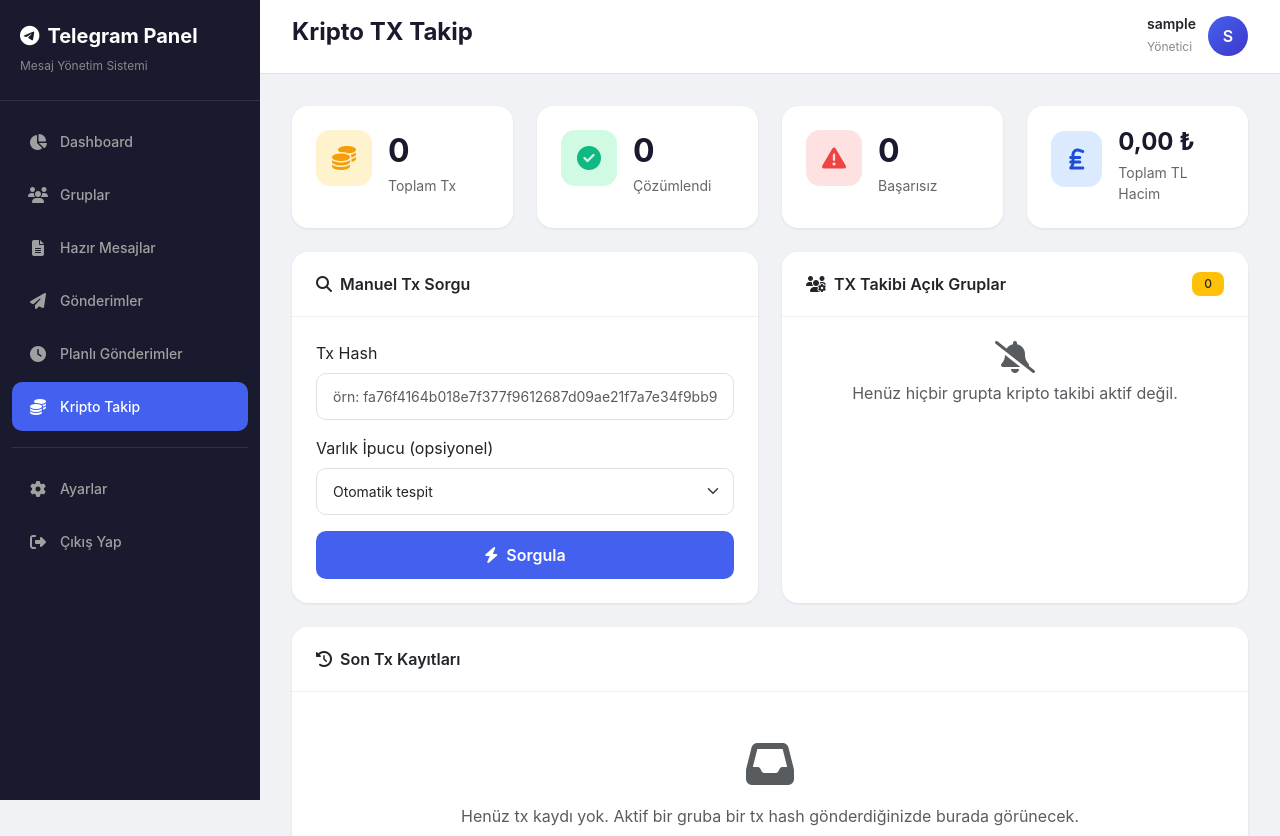
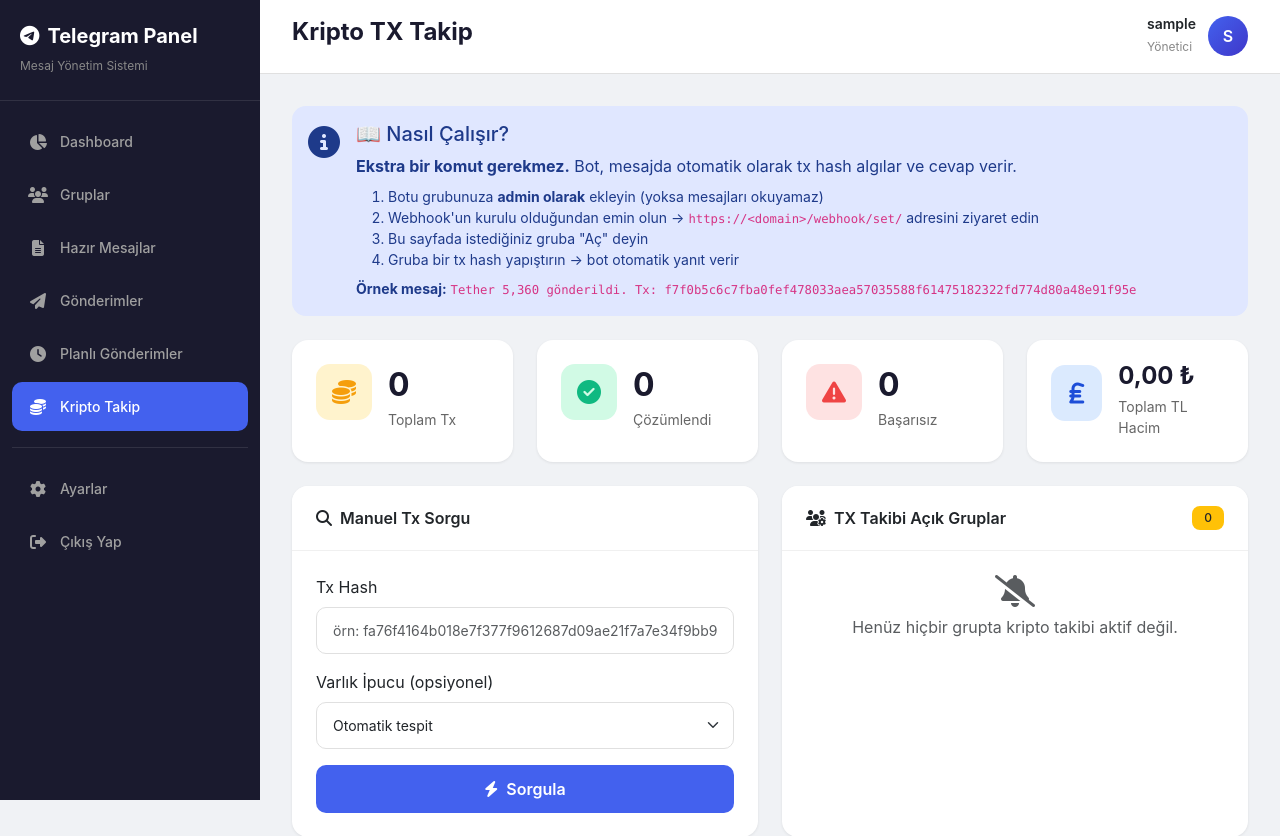
Before and after one commit to mrcengiz-owner/tgbot, a Django app: page /kripto/ in a window 1280 px wide. Shown: the top 836 px of the page. Run offline with Django 5.2, Linux system fonts and the light colour scheme; the visitor is signed in with stand-in values (Sample User, id 1); data that the repository does not hold is empty.

Commit message:
newcyrp3

```diff
--- a/core/urls.py
+++ b/core/urls.py
@@ -28,6 +28,8 @@ urlpatterns = [
     path('kripto/ara/', views.tx_lookup, name='tx_lookup'),
     path('kripto/grup/aktif/<int:pk>/', views.tx_enable_group, name='tx_enable_group'),
     path('kripto/grup/pasif/<int:pk>/', views.tx_disable_group, name='tx_disable_group'),
+    path('kripto/grup/test/<int:pk>/', views.tx_send_test, name='tx_send_test'),
+    path('kripto/test-temizle/', views.tx_clear_test_result, name='tx_clear_test_result'),
     path('api/logs/', views.get_logs, name='get_logs'),
     path('api/template/<int:pk>/', views.get_template, name='get_template'),
     path('api/tx-rates/', views.tx_rates_api, name='tx_rates_api'),
--- a/core/views.py
+++ b/core/views.py
@@ -1,10 +1,11 @@
 from decimal import Decimal
 from django.shortcuts import render, redirect, get_object_or_404
 from django.contrib import messages
-from django.http import JsonResponse
+from django.http import JsonResponse, HttpResponseRedirect
 from django.views.decorators.http import require_http_methods
 from django.contrib.auth.decorators import login_required
 from django.utils import timezone
+from django.conf import settings
 import requests
 from .models import (
     TelegramGroup,
@@ -455,6 +456,73 @@ def tx_rates_api(request):
     return JsonResponse({'rates': rows})
 
 
+@login_required
+@require_http_methods(["POST"])
+def tx_send_test(request, pk):
+    """Belirli bir gruba örnek tx hash gönderip botun nasıl cevap vereceğini test eder.
+    Gerçek bir test: bot sanki gruptaymış gibi çalışır, cevabı panelde gösterir."""
+    from core.services import TxService  # geç import
+
+    group = get_object_or_404(TelegramGroup, pk=pk)
+    sample_hash = 'f7f0b5c6c7fba0fef478033aea57035588f61475182322fd774d80a48e91f95e'
+    bot_token = getattr(settings, 'TELEGRAM_BOT_TOKEN', '')
+
+    # Eğer tx_tracker_enabled değilse kullanıcıyı uyar
+    if not group.is_active:
+        messages.error(request, f'{group.name} pasif durumda. Önce aktifleştirin.')
+        return redirect('tx_tracker')
+    if not group.tx_tracker_enabled:
+        messages.warning(request, f'{group.name} için TX takibi kapalı. Test mesajı yine de gönderildi ama bot cevap vermeyecek.')
+
+    if not bot_token:
+        messages.error(request, 'TELEGRAM_BOT_TOKEN tanımlı değil.')
+        return redirect('tx_tracker')
+
+    # Botu sanki gruptaymış gibi çalıştır (sadece hesaplama)
+    svc = TxService(bot_token=bot_token)
+    text = (
+        f"Test mesajı - gerçek bir örnek\n\n"
+        f"Tether 5,360 gönderildi.\n\n"
+        f"Tx: {sample_hash}\n"
+        f"https://tronscan.org/#/transaction/{sample_hash}"
+    )
+    try:
+        reply = svc.process(
+            message_text=text,
+            chat_id=group.chat_id,
+            message_id=None,
+        )
+    except Exception as exc:  # noqa: BLE001
+        messages.error(request, f'Hata: {exc}')
+        return redirect('tx_tracker')
+
+    if not reply:
+        result_text = (
+            '⚠ Bot bir yanıt üretmedi. Olası sebepler:\n'
+            '1) Bot gruba admin olarak eklenmemiş olabilir\n'
+            '2) Webhook kurulu olmayabilir (/webhook/set/ adresini ziyaret edin)\n'
+            '3) Explorer servisi geçici olarak cevap vermiyor olabilir'
+        )
+    else:
+        result_text = f'✅ Bot şu yanıtı üretecek:\n\n{reply}'
+
+    # Test mesajını kendi adımıza gruba da gönderelim (gerçek simülasyon)
+    # NOT: Bu, sadece bir simülasyon; webhook'tan geçmiyor, sadece mesajı gruba yollar
+    # İsterseniz bu kısmı kaldırabiliriz, çünkü sadece formatı görmek istiyorsanız üstteki yeter.
+    # Kullanıcıya inline sonuç göstermek için session flash yerine
+    # query string üzerinden dönelim ve template'te gösterelim.
+    request.session['tx_test_result'] = result_text
+    request.session['tx_test_group'] = group.name
+    return HttpResponseRedirect('/kripto/?test=1')
+
+
+@login_required
+def tx_clear_test_result(request):
+    request.session.pop('tx_test_result', None)
+    request.session.pop('tx_test_group', None)
+    return redirect('tx_tracker')
+
+
 def _tx_stats():
     tx_qs = TxTracker.objects.all()
     return {
--- a/templates/core/tx_tracker.html
+++ b/templates/core/tx_tracker.html
@@ -4,6 +4,35 @@
 {% block page_title %}Kripto TX Takip{% endblock %}
 
 {% block content %}
+<!-- Kullanım Kılavuzu (bilgilendirme) -->
+<div class="alert alert-info border-0 d-flex align-items-start gap-3 mb-4" style="background:#e0e7ff;color:#1e3a8a;border-radius:14px;">
+    <i class="fas fa-info-circle fa-2x mt-1"></i>
+    <div>
+        <h5 class="mb-2">📖 Nasıl Çalışır?</h5>
+        <p class="mb-2"><strong>Ekstra bir komut gerekmez.</strong> Bot, mesajda otomatik olarak tx hash algılar ve cevap verir.</p>
+        <ol class="mb-2 small">
+            <li>Botu grubunuza <strong>admin olarak</strong> ekleyin (yoksa mesajları okuyamaz)</li>
+            <li>Webhook'un kurulu olduğundan emin olun → <code>https://&lt;domain&gt;/webhook/set/</code> adresini ziyaret edin</li>
+            <li>Bu sayfada istediğiniz gruba "Aç" deyin</li>
+            <li>Gruba bir tx hash yapıştırın → bot otomatik yanıt verir</li>
+        </ol>
+        <p class="mb-0 small"><strong>Örnek mesaj:</strong> <code>Tether 5,360 gönderildi. Tx: f7f0b5c6c7fba0fef478033aea57035588f61475182322fd774d80a48e91f95e</code></p>
+    </div>
+</div>
+
+<!-- Test sonucu (varsa göster) -->
+{% if request.session.tx_test_result %}
+<div class="card mb-4" style="border:2px solid #4361ee;">
+    <div class="card-header d-flex justify-content-between align-items-center" style="background:#4361ee;color:#fff;">
+        <span><i class="fas fa-vial me-2"></i>Test Sonucu · {{ request.session.tx_test_group }}</span>
+        <a href="{% url 'tx_clear_test_result' %}" class="btn btn-sm btn-light">Kapat</a>
+    </div>
+    <div class="card-body">
+        <pre class="mb-0" style="white-space:pre-wrap;font-family:-apple-system,BlinkMacSystemFont,'Segoe UI',sans-serif;">{{ request.session.tx_test_result }}</pre>
+    </div>
+</div>
+{% endif %}
+
 <!-- Stats -->
 <div class="row g-4 mb-4">
     <div class="col-sm-6 col-xl-3">
@@ -136,12 +165,20 @@
                                 <br>
                                 <code class="small text-muted">{{ g.chat_id }}</code>
                             </div>
-                            <form action="{% url 'tx_disable_group' g.id %}" method="POST">
-                                {% csrf_token %}
-                                <button class="btn btn-sm btn-outline-warning">
-                                    <i class="fas fa-bell-slash"></i> Kapat
-                                </button>
-                            </form>
+                            <div>
+                                <form action="{% url 'tx_send_test' g.id %}" method="POST" class="d-inline me-1">
+                                    {% csrf_token %}
+                                    <button class="btn btn-sm btn-outline-primary" title="Bu gruba örnek tx gönder">
+                                        <i class="fas fa-vial"></i> Test
+                                    </button>
+                                </form>
+                                <form action="{% url 'tx_disable_group' g.id %}" method="POST" class="d-inline">
+                                    {% csrf_token %}
+                                    <button class="btn btn-sm btn-outline-warning">
+                                        <i class="fas fa-bell-slash"></i> Kapat
+                                    </button>
+                                </form>
+                            </div>
                         </li>
                         {% endfor %}
                     </ul>
@@ -194,6 +231,12 @@
                             {% endif %}
                         </td>
                         <td class="text-end">
+                            <form action="{% url 'tx_send_test' g.id %}" method="POST" class="d-inline me-1">
+                                {% csrf_token %}
+                                <button class="btn btn-sm btn-outline-primary" title="Bu gruba örnek tx gönder, botun nasıl cevap vereceğini gör">
+                                    <i class="fas fa-vial"></i> Test
+                                </button>
+                            </form>
                             {% if g.tx_tracker_enabled %}
                                 <form action="{% url 'tx_disable_group' g.id %}" method="POST" class="d-inline">
                                     {% csrf_token %}
```
